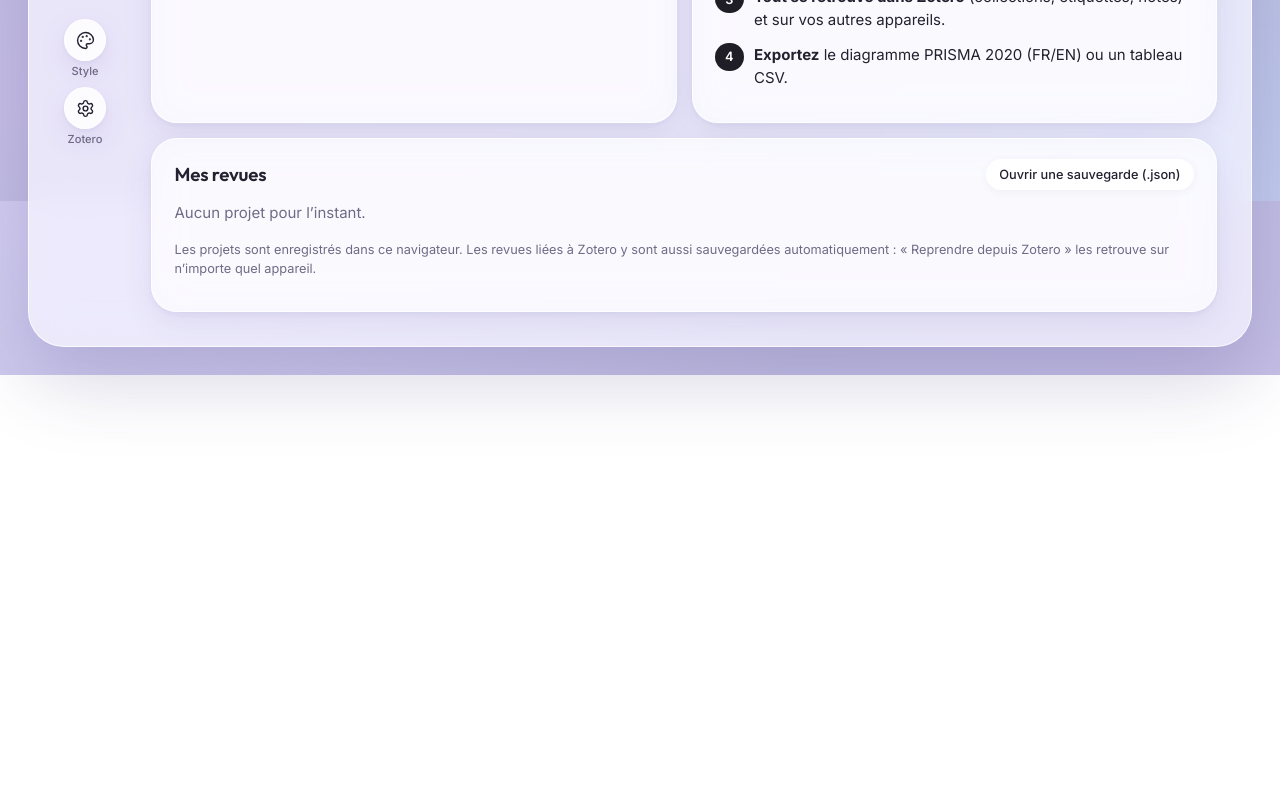
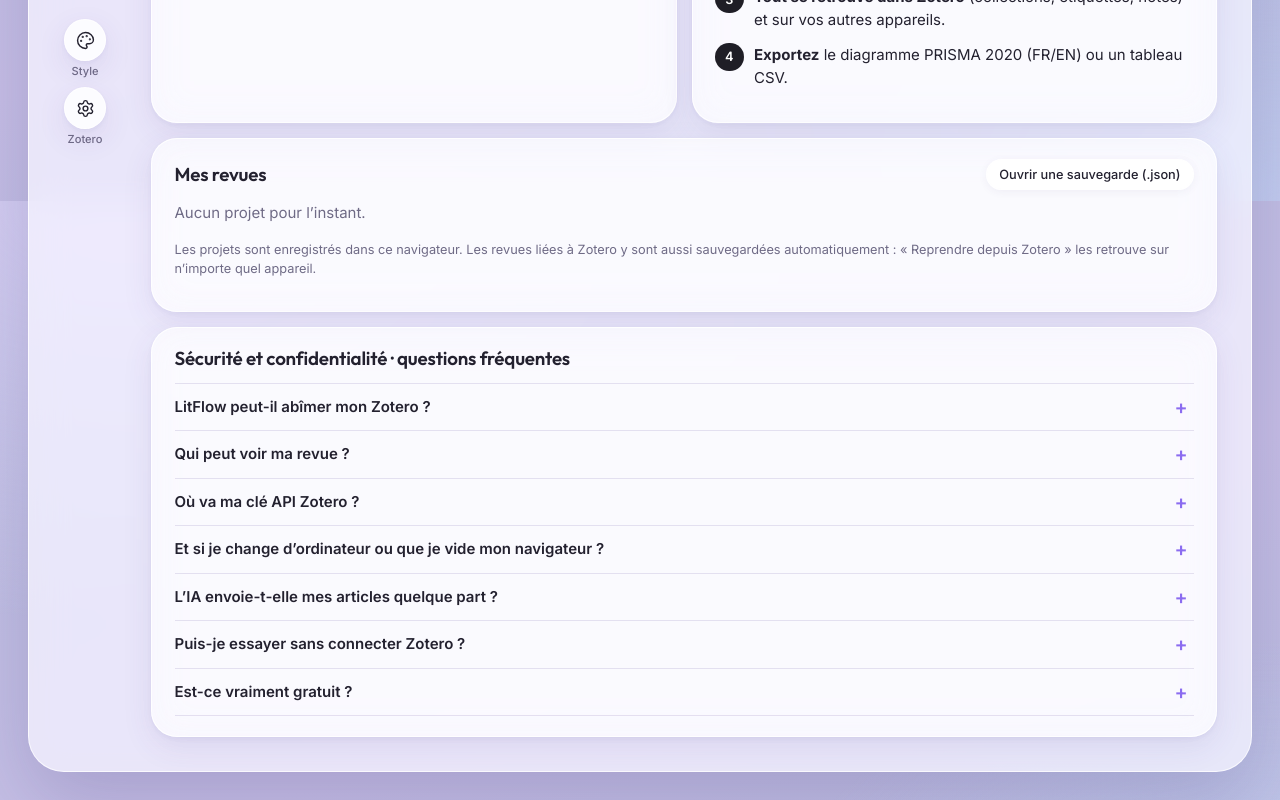
Before and after one commit to Wicrian/LitFlow, a React (Vite) app: page / in a window 1280 px wide. Shown: the part 599-1399 px from the top of the page. Before the commit the page ends 974 px from the top, so only its background shows below. Built offline with nearby package versions, Linux system fonts and the light colour scheme.

Commit message:
Accueil : FAQ « Sécurité et confidentialité » en questions dépliables
Co-Authored-By: Claude Opus 5.5 <noreply@anthropic.com>
Claude-Session: https://claude.ai/code/session_01EctkrjdySXMyzyWwt25628

```diff
--- /dev/null
+++ b/src/components/Faq.tsx
@@ -0,0 +1,99 @@
+import type { ReactNode } from 'react';
+
+/** Questions fréquentes, repliées par défaut pour ne pas charger la page d'accueil. */
+const FAQ: { q: string; a: ReactNode }[] = [
+  {
+    q: 'LitFlow peut-il abîmer mon Zotero ?',
+    a: (
+      <>
+        <p>
+          Non. LitFlow ne supprime jamais vos références, vos PDF, ni vos propres notes, étiquettes ou collections. Il
+          ajoute seulement ses propres éléments : une collection « LitFlow – nom du projet », des étiquettes commençant par{' '}
+          <code>LF:</code> et des notes. Quand vous changez une décision, il retire uniquement sa propre étiquette.
+        </p>
+        <p>
+          Seule exception : si vous supprimez une catégorie dans Organisation, sa sous-collection Zotero est supprimée,
+          mais les références qu’elle contenait restent dans votre bibliothèque. Pour un premier essai, vous pouvez aussi
+          travailler dans une bibliothèque de groupe de test.
+        </p>
+      </>
+    ),
+  },
+  {
+    q: 'Qui peut voir ma revue ?',
+    a: (
+      <p>
+        Seulement vous, et les personnes qui ont déjà accès à votre bibliothèque Zotero. LitFlow n’a ni serveur ni compte :
+        vos données restent dans ce navigateur et dans votre Zotero. Si vous travaillez dans une bibliothèque de groupe, les
+        membres du groupe voient les collections, étiquettes et notes créées par LitFlow, comme n’importe quel autre
+        contenu du groupe.
+      </p>
+    ),
+  },
+  {
+    q: 'Où va ma clé API Zotero ?',
+    a: (
+      <p>
+        Elle est enregistrée uniquement dans ce navigateur et n’est envoyée qu’à Zotero (api.zotero.org). Vous pouvez la
+        retirer à tout moment avec « Oublier la clé » dans les réglages Zotero de LitFlow, ou la révoquer sur zotero.org. Sur
+        un ordinateur partagé, pensez à la retirer après usage.
+      </p>
+    ),
+  },
+  {
+    q: 'Et si je change d’ordinateur ou que je vide mon navigateur ?',
+    a: (
+      <p>
+        Les revues liées à Zotero y sont sauvegardées automatiquement : sur n’importe quel appareil, « Reprendre depuis
+        Zotero » les retrouve. Vous pouvez aussi télécharger une sauvegarde (.json) depuis l’onglet Références, et la rouvrir ici plus tard.
+      </p>
+    ),
+  },
+  {
+    q: 'L’IA envoie-t-elle mes articles quelque part ?',
+    a: (
+      <p>
+        Non. Le modèle d’IA est téléchargé une seule fois depuis des serveurs publics (jsDelivr et Hugging Face), puis il
+        fonctionne entièrement dans votre navigateur. Vos titres et résumés ne quittent jamais votre ordinateur. L’IA
+        reste facultative.
+      </p>
+    ),
+  },
+  {
+    q: 'Puis-je essayer sans connecter Zotero ?',
+    a: (
+      <p>
+        Oui : le bouton « Essayer avec des données de démonstration » permet de tout explorer sans clé ni compte. Rien
+        n’est envoyé à Zotero tant que vous n’avez pas lié une bibliothèque.
+      </p>
+    ),
+  },
+  {
+    q: 'Est-ce vraiment gratuit ?',
+    a: (
+      <p>
+        Oui. LitFlow est un logiciel libre (licence AGPL) : gratuit, sans publicité, et son code est public sur{' '}
+        <a href="https://github.com/wicrian/litflow" target="_blank" rel="noreferrer">
+          GitHub
+        </a>
+        . Il est tout jeune : vos retours aident à l’améliorer.
+      </p>
+    ),
+  },
+];
+
+export function Faq() {
+  return (
+    <section className="panel stack" style={{ marginTop: '1rem' }}>
+      <h2 style={{ margin: 0 }}>Sécurité et confidentialité · questions fréquentes</h2>
+      <div className="faq">
+        {FAQ.map(({ q, a }) => (
+          <details key={q}>
+            <summary>{q}</summary>
+            <div className="faq-answer">{a}</div>
+          </details>
+        ))}
+      </div>
+    </section>
+  );
+}
--- a/src/components/Home.tsx
+++ b/src/components/Home.tsx
@@ -5,6 +5,7 @@ import { newProject } from '../lib/frameworks';
 import { demoProject } from '../lib/demo';
 import { importProjectJson } from '../lib/export';
 import { RestoreDialog } from './RestoreDialog';
+import { Faq } from './Faq';
 
 interface Props {
   projects: Project[];
@@ -161,6 +162,7 @@ export function Home({ projects, settings, onOpen, onDelete, onSettings, onTheme
           automatiquement : « Reprendre depuis Zotero » les retrouve sur n’importe quel appareil.
         </p>
       </section>
+      <Faq />
       {restoring && <RestoreDialog settings={settings} localProjects={projects} onClose={() => setRestoring(false)} onOpen={onOpen} />}
     </main>
   );
--- a/src/styles.css
+++ b/src/styles.css
@@ -418,6 +418,13 @@ tr.clickable td:last-child { border-radius: 0 12px 12px 0; }
 .filters { display: grid; grid-template-columns: repeat(auto-fit, minmax(180px, 1fr)); gap: 0.75rem; align-items: end; }
 details > summary { cursor: pointer; list-style: none; }
 details > summary::-webkit-details-marker { display: none; }
+.faq details { border-top: 1px solid var(--border); }
+.faq details:last-child { border-bottom: 1px solid var(--border); }
+.faq summary { padding: 0.8rem 2rem 0.8rem 0; font-weight: 600; position: relative; }
+.faq summary::after { content: '+'; position: absolute; right: 0.4rem; top: 0.6rem; font-size: 1.3rem; color: var(--accent); transition: transform 0.15s; }
+.faq details[open] summary::after { transform: rotate(45deg); }
+.faq-answer { padding: 0 0 0.9rem; color: var(--muted); font-size: 0.93rem; }
+.faq-answer p { margin: 0 0 0.5rem; }
 
 /* ---- Doublons ---- */
 .dup-group { display: grid; grid-template-columns: repeat(auto-fit, minmax(260px, 1fr)); gap: 0.85rem; }
```
